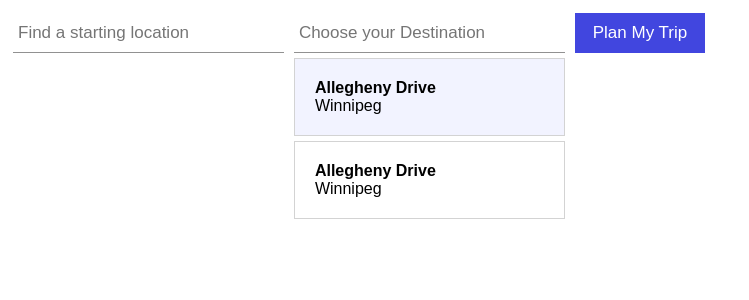
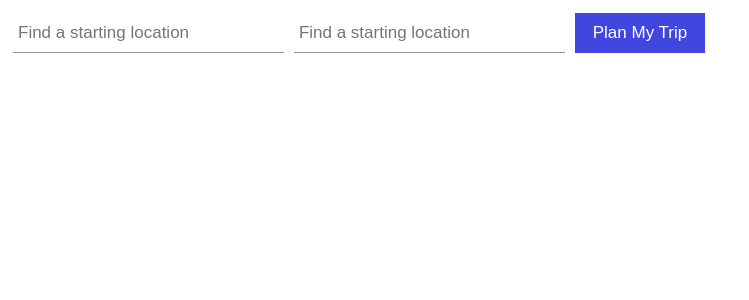
Before and after one commit to MuhammadMusab1/trip-planner-react, a React (Create React App) app: page / in a window 1280 px wide. Shown: the top 300 px of the page, without its empty margins (0-749 px from the left). Built offline with nearby package versions, Linux system fonts and the light colour scheme.

Commit message:
refactor to utilize the same component

```diff
--- a/src/App.js
+++ b/src/App.js
@@ -2,21 +2,22 @@ import "./App.css";
 
 import { useState } from "react";
 
-import OriginInput from "./components/OriginInput";
-import OriginList from "./components/OriginList";
-import OriginPlace from "./components/OriginPlace";
+import SearchInput from "./components/SearchInput";
+import PlacesList from "./components/PlacesList";
+import Place from "./components/Place";
 
 function App() {
   const [originPlaces, setOriginPlaces] = useState(null);
+  const [destinationPlaces, setDestinationPlaces] = useState(null);
   return (
     <div className="grid-wrapper">
       <div className="origin-container">
-        <OriginInput setOriginPlaces={setOriginPlaces} />
-        <OriginList>
+        <SearchInput setPlaces={setOriginPlaces} />
+        <PlacesList>
           {originPlaces &&
             originPlaces.map((place) => {
               return (
-                <OriginPlace
+                <Place
                   key={place.id}
                   long={place.geometry.coordinates[0]}
                   lat={place.geometry.coordinates[0]}
@@ -25,27 +26,24 @@ function App() {
                 />
               );
             })}
-        </OriginList>
+        </PlacesList>
       </div>
       <div className="destination-container">
-        <form className="destination-form">
-          <input placeholder="Choose your Destination" type="text" />
-        </form>
-
-        <ul className="destinations">
-          <li
-            data-long="-97.1500642"
-            data-lat="49.7959303"
-            className="selected"
-          >
-            <div className="name">Allegheny Drive</div>
-            <div>Winnipeg</div>
-          </li>
-          <li data-long="-97.1500642" data-lat="49.7959303" className="">
-            <div className="name">Allegheny Drive</div>
-            <div>Winnipeg</div>
-          </li>
-        </ul>
+        <SearchInput setPlaces={setDestinationPlaces} />
+        <PlacesList>
+          {destinationPlaces &&
+            destinationPlaces.map((place) => {
+              return (
+                <Place
+                  key={place.id}
+                  long={place.geometry.coordinates[0]}
+                  lat={place.geometry.coordinates[1]}
+                  name={place.text}
+                  locality={place.context[2].text}
+                />
+              );
+            })}
+        </PlacesList>
       </div>
       <div className="button-container">
         <button className="plan-trip">Plan My Trip</button>
--- /dev/null
+++ b/src/components/Place.jsx
@@ -0,0 +1,10 @@
+const Place = ({ lat, long, name, locality }) => {
+  return (
+    <li data-long={long} data-lat={lat} className="">
+      <div className="name">{name}</div>
+      <div>{locality}</div>
+    </li>
+  );
+};
+
+export default Place;
--- /dev/null
+++ b/src/components/PlacesList.jsx
@@ -0,0 +1,4 @@
+const PlacesList = ({ children }) => {
+  return <ul className="places-list">{children}</ul>;
+};
+export default PlacesList;
--- /dev/null
+++ b/src/components/SearchInput.jsx
@@ -0,0 +1,23 @@
+import { useState, useEffect } from "react";
+import { getPlacesWithThisName } from "../services/mapboxAPI";
+const SearchInput = ({ setPlaces }) => {
+  const [inputValue, setInputValue] = useState("");
+  const handleSubmit = (e) => {
+    e.preventDefault();
+    getPlacesWithThisName(inputValue).then((places) => {
+      setPlaces(places);
+    });
+  };
+  return (
+    <form className="search-form" onSubmit={handleSubmit}>
+      <input
+        placeholder="Find a starting location"
+        type="text"
+        value={inputValue}
+        onChange={(e) => setInputValue(e.target.value)}
+      />
+    </form>
+  );
+};
+
+export default SearchInput;
```
